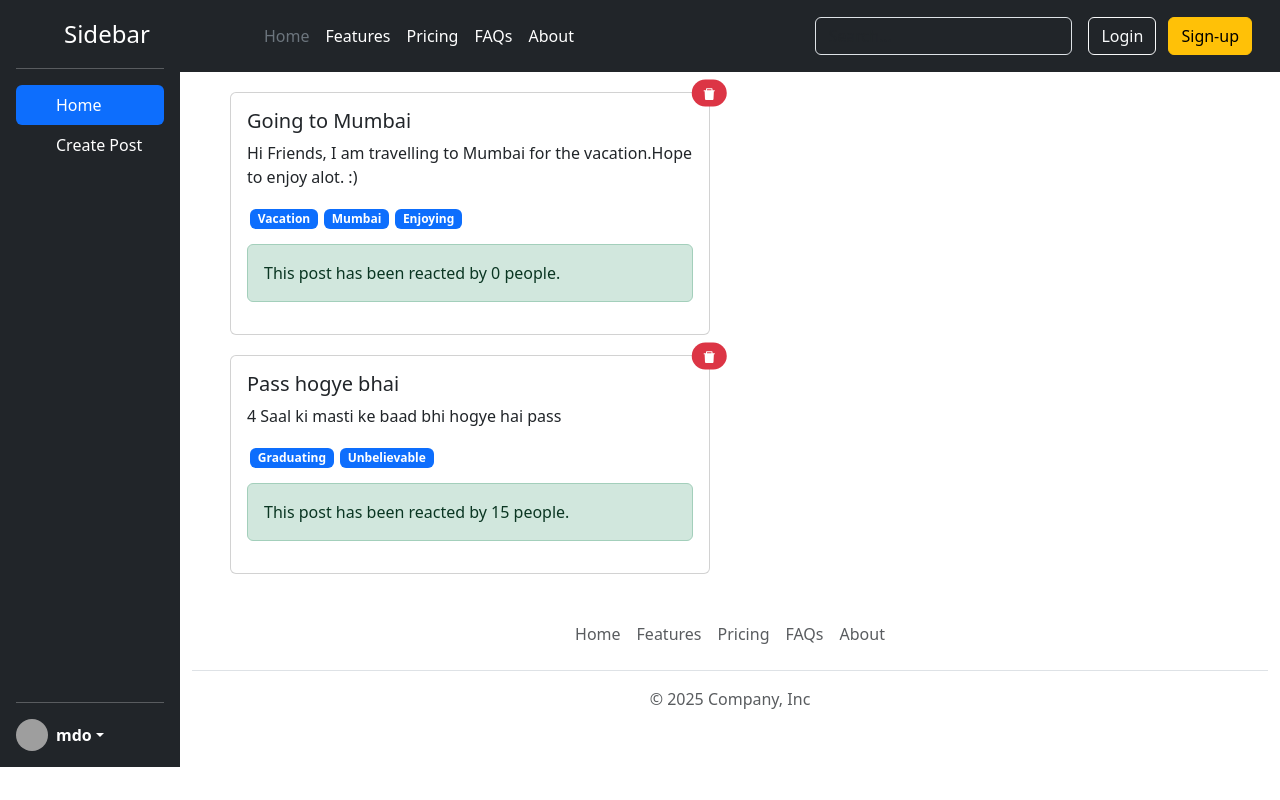
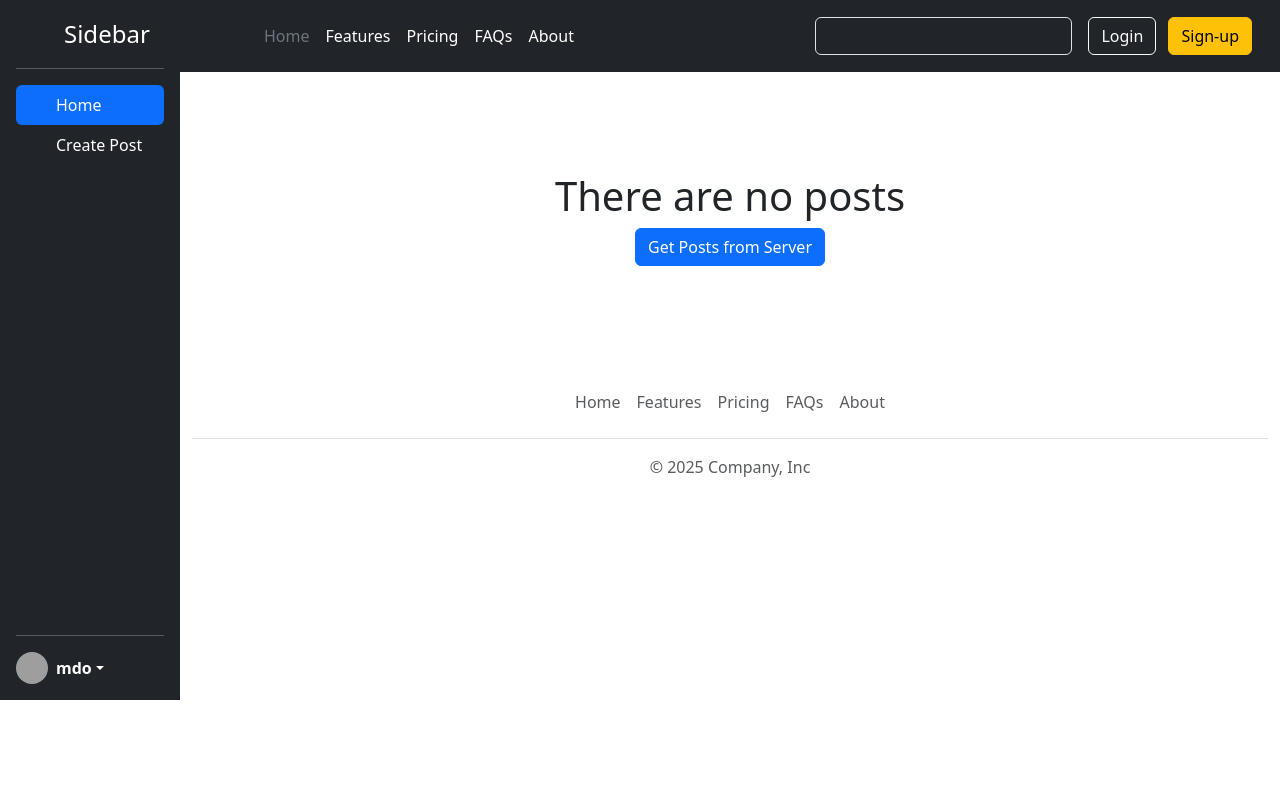
Before and after one commit to BhavikaBajaj/react-projects, a React (Vite) app in the folder social-media/: page / in a window 1280 px wide. Built offline with nearby package versions, Linux system fonts and the light colour scheme; grey boxes are pictures that could not be loaded.

Commit message:
Fetching data from dummyJson

```diff
--- a/social-media/src/App.css
+++ b/social-media/src/App.css
@@ -28,3 +28,6 @@
   margin-left: 10%;
   margin-top: 50px;
 }
+.welcome-msg {
+  margin: 100px 0px;
+}
--- a/social-media/src/components/Post.jsx
+++ b/social-media/src/components/Post.jsx
@@ -23,7 +23,7 @@ const Post = ({ post }) => {
           </span>
         ))}
         <div className="alert alert-success reactions" role="alert">
-          This post has been reacted by {post.reactions} people.
+          This post has been reacted by {JSON.stringify(post.reactions)} people.
         </div>
       </div>
     </div>
--- a/social-media/src/components/PostList.jsx
+++ b/social-media/src/components/PostList.jsx
@@ -1,11 +1,23 @@
 import { useContext } from "react";
 import Post from "./Post";
 import { PostList as PostListData } from "../store/post-list-store";
+import WelcomeMsg from "./WelcomeMsg";
 
 const PostList = () => {
-  const { postList } = useContext(PostListData);
+  const { postList, addInitialPosts } = useContext(PostListData);
+
+  const handleGetPostClick = () => {
+    fetch("https://dummyjson.com/posts")
+      .then((res) => res.json())
+      .then((data) => {
+        addInitialPosts(data.posts);
+      });
+  };
   return (
     <>
+      {postList.length === 0 && (
+        <WelcomeMsg onGetPostClicked={handleGetPostClick} />
+      )}
       {postList.map((post) => (
         <Post key={post.id} post={post} />
       ))}
--- /dev/null
+++ b/social-media/src/components/WelcomeMsg.jsx
@@ -0,0 +1,16 @@
+const WelcomeMsg = ({ onGetPostClicked }) => {
+  return (
+    <center className="welcome-msg">
+      <h1>There are no posts</h1>
+      <button
+        type="button"
+        className="btn btn-primary"
+        onClick={onGetPostClicked}
+      >
+        Get Posts from Server
+      </button>
+    </center>
+  );
+};
+
+export default WelcomeMsg;
--- a/social-media/src/store/post-list-store.jsx
+++ b/social-media/src/store/post-list-store.jsx
@@ -3,25 +3,26 @@ import { createContext, useReducer } from "react";
 export const PostList = createContext({
   postList: [],
   addPost: () => {},
+  addInitialPosts: () => {},
   deletePost: () => {},
 });
 
 const postListReducer = (currentPostList, action) => {
   let newPostList = currentPostList;
+
   if (action.type === "DELETE_POST") {
     newPostList = currentPostList.filter(
       (post) => post.id !== action.payload.postId
     );
   } else if (action.type === "ADD_POST") {
     newPostList = [action.payload, ...currentPostList];
+  } else if (action.type === "ADD_INITIAL_POSTS") {
+    newPostList = action.payload.posts;
   }
   return newPostList;
 };
 const PostListProvider = ({ children }) => {
-  const [postList, dispatchPostList] = useReducer(
-    postListReducer,
-    DEFAULT_POST_LIST
-  );
+  const [postList, dispatchPostList] = useReducer(postListReducer, []);
 
   const addPost = (userId, postTitle, postBody, reactions, tags) => {
     console.log(`${userId} ${postTitle} ${postBody} ${reactions} ${tags}`);
@@ -34,6 +35,14 @@ const PostListProvider = ({ children }) => {
         reactions: reactions,
         userId: userId,
         tags: tags,
+      },
+    });
+  };
+  const addInitialPosts = (posts) => {
+    dispatchPostList({
+      type: "ADD_INITIAL_POSTS",
+      payload: {
+        posts: posts,
       },
     });
   };
@@ -53,6 +62,7 @@ const PostListProvider = ({ children }) => {
       value={{
         postList: postList,
         addPost: addPost,
+        addInitialPosts: addInitialPosts,
         deletePost: deletePost,
       }}
     >
@@ -61,22 +71,4 @@ const PostListProvider = ({ children }) => {
   );
 };
 
-const DEFAULT_POST_LIST = [
-  {
-    id: "1",
-    title: "Going to Mumbai",
-    body: "Hi Friends, I am travelling to Mumbai for the vacation.Hope to enjoy alot. :)",
-    reactions: 0,
-    userId: "9",
-    tags: ["Vacation", "Mumbai", "Enjoying"],
-  },
-  {
-    id: "2",
-    title: "Pass hogye bhai",
-    body: "4 Saal ki masti ke baad bhi hogye hai pass",
-    reactions: 15,
-    userId: "12",
-    tags: ["Graduating", "Unbelievable"],
-  },
-];
 export default PostListProvider;
```
